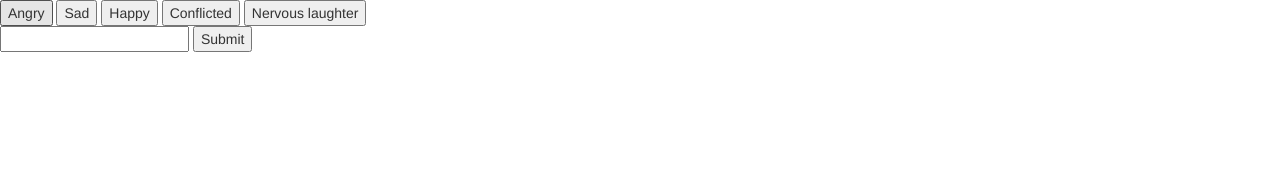
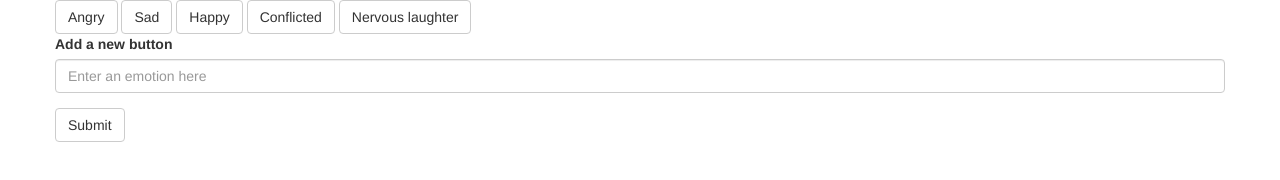
Before and after one commit to djsulli24/giftastic, a plain HTML site: page index.html in a window 1280 px wide. Drawn offline with nearby package versions, Linux system fonts and the light colour scheme.

Commit message:
Some basic styling added for buttons and form.

```diff
--- a/assets/javascript/javascript.js
+++ b/assets/javascript/javascript.js
@@ -43,7 +43,8 @@ $(document).ready(function() {
         renderButtons: function() {
             this.topics.map(function(value) {
                 $("#buttoncontainer").append(`
-                    <button search-term='` + value + `' class='gifbutton'>` + value + `</button>
+                    <button search-term='` + value + `'
+                    class='btn btn-default gifbutton'>` + value + `</button>
                 `);
             });
         },
@@ -57,7 +58,8 @@ $(document).ready(function() {
             this.topics.push(value);
             this.buttonStorage();
             $("#buttoncontainer").append(`
-                <button search-term='` + value + `' class='gifbutton'>` + value + `</button>
+                <button search-term='` + value + `'
+                class='btn btn-default gifbutton'>` + value + `</button>
             `);
         }
     };
--- a/index.html
+++ b/index.html
@@ -20,14 +20,22 @@
         <link rel="stylesheet" href="assets/css/style.css">
     </head>
     <body>
-        <div id="buttoncontainer">
+        <div class="container">
+            <div class="row">
+                <div id="buttoncontainer"></div>
+            </div>
+            <div class="row">
+                <div id="newbuttonform">
+                    <form>
+                        <div class="form-group">
+                            <label for="gifinput">Add a new button</label>
+                            <input type="text" class="form-control" id="gifinput" placeholder="Enter an emotion here">
+                        </div>
+                        <input class="btn btn-default" type="submit" value="Submit" id="gifsubmit">
+                    </form>
+                </div>
+                <div id="gifcontainer"></div>
+            </div>
         </div>
-        <div id="newbuttonform">
-            <form>
-                <input type="text" id="gifinput">
-                <button id="gifsubmit">Submit</button>
-            </form>
-        </div>
-        <div id="gifcontainer"></div>
     </body>
 </html>
```
